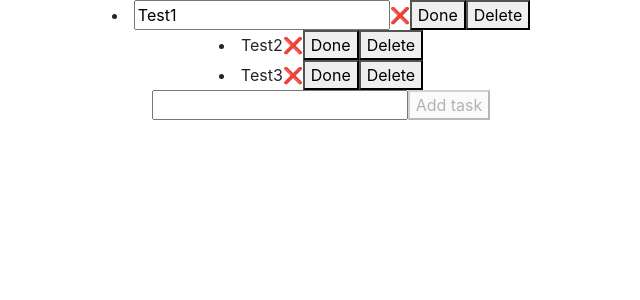
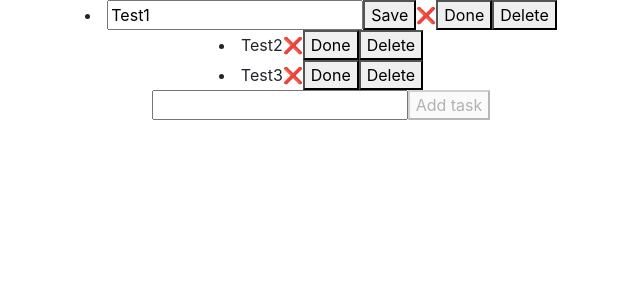
Before and after one commit to AlexeyIzhbulatov/HomeworkToDo, a React (Create React App) app: page / in a window 1280 px wide. Both pictures are taken after a click on the element "Test1". Shown: the top 300 px of the page, without its empty margins (319-959 px from the left). Built offline with nearby package versions, Linux system fonts and the light colour scheme.

Commit message:
setTodosLastJob

```diff
--- a/src/App.js
+++ b/src/App.js
@@ -29,17 +29,26 @@ function App() {
 
     const onTaskDoneToggle = (id) => {
         const updateTaskDone = todos.map(el => {
-            if(el.id === id) return {...el, done: !el.done}
+            if (el.id === id) return {...el, done: !el.done}
             else return el;
         })
         setTodos(updateTaskDone)
     }
 
+    const onTaskSave = (task) => {
+        const updateTaskSave = todos.map(el => {
+            if (el.id === task.id) return {...el, name: task.name}
+            else return el;
+        });
+        setTodos(updateTaskSave)
+    }
+
 
     return (
         <div className="App">
-<TodoList todos={todos} onTaskDelete={onTaskDelete} onTaskDoneToggle={onTaskDoneToggle}/>
-<TodoCreateForm onCreateTask={onCreateTask}/>
+            <TodoList todos={todos} onTaskDelete={onTaskDelete} onTaskDoneToggle={onTaskDoneToggle}
+                      onTaskSave={onTaskSave}/>
+            <TodoCreateForm onCreateTask={onCreateTask}/>
 
         </div>
     );
--- a/src/TodoList.js
+++ b/src/TodoList.js
@@ -11,6 +11,12 @@ const [editTask, setEditTask] = useState({})
         setEditTask({...editTask, name: e.target.value})
     }
 
+
+    const TaskSave = () => {
+        props.onTaskSave(editTask)
+        setEditTask({})
+    }
+
     return (
         <div className="todo">
             {
@@ -19,9 +25,10 @@ const [editTask, setEditTask] = useState({})
 
                     {
                         editTask.id === el.id
-                        ?<>
+                            ? <>
                                 <input type="text" value={editTask.name}
                                        onChange={onChangeTaskEdit}/>
+                                <button onClick={TaskSave}>Save</button>
                             </>
                             : <span onClick={() => editMode(el)}>{el.name}</span>
                     }
```
Lines whose indentation alone changed are shown as unchanged.
